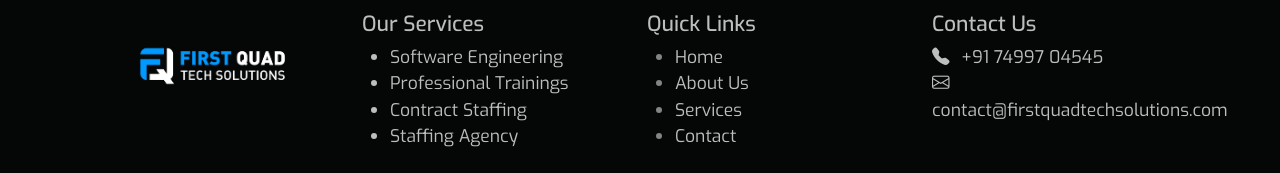
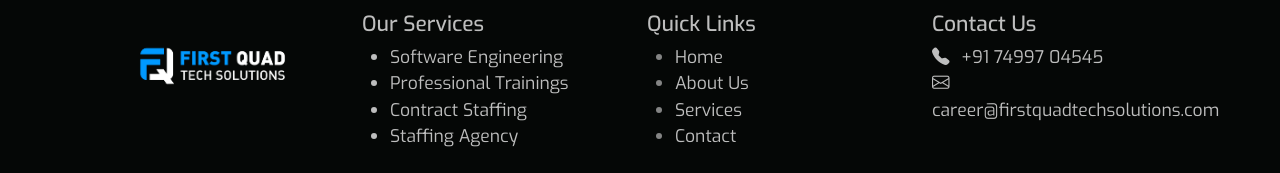
Before and after one commit to sagarkhese1990/FirstQuadTechSolutions, an Angular app: page /#/ in a window 1280 px wide. Shown: the part 2809-2982 px from the top of the page. Built offline with nearby package versions, Linux system fonts and the light colour scheme.

Commit message:
Replaced contact gmail id with FQTS career email id

```diff
--- a/src/app/contact/contact.component.html
+++ b/src/app/contact/contact.component.html
@@ -37,7 +37,7 @@
                     <li>Passionate to work in the IT industry.</li>
                 </ul>
                 <p>Interested candidate can send your resume on <a
-                        href="mailto:firstquadtechsolutions@gmail.com">firstquadtechsolutions@gmail.com
+                        href="mailto:career@firstquadtechsolutions.com">career@firstquadtechsolutions.com
                     </a> or you can directly contact us on <a href="tel:7499704545">+91 74997 04545</a></p>
                 <!-- <div class="row  mb-4">
                     <div class="col-5 col-md-4">
@@ -56,7 +56,7 @@
                         </div>
                     </div>
                     <div class="col-7 col-md-8 text-break"><a
-                            href="mailto:firstquadtechsolutions@gmail.com">firstquadtechsolutions@gmail.com
+                            href="mailto:career@firstquadtechsolutions.com">career@firstquadtechsolutions.com
                         </a></div>
                 </div> -->
             </div>
--- a/src/app/shared/footer/footer.component.html
+++ b/src/app/shared/footer/footer.component.html
@@ -30,7 +30,7 @@
                 <h4 class="text-accent">Contact Us</h4>
                 <div class="contact d-flex flex-column">
                     <a href="tel:7499704545" class="text-decoration-none text-accent"><i class="bi bi-telephone-fill me-2"></i> +91 74997 04545</a>
-                    <a href="mailto:contact@firstquadtechsolutions.com " class="text-decoration-none text-accent"><i class="bi bi-envelope me-2"></i>contact@firstquadtechsolutions.com </a>
+                    <a href="mailto:career@firstquadtechsolutions.com " class="text-decoration-none text-accent"><i class="bi bi-envelope me-2"></i>career@firstquadtechsolutions.com </a>
                 </div>
                 <!-- <div class="social-media mt-3">
                     <a href="#" class="linkden icon fs-4 me-2"><i class="bi bi-linkedin"></i></a>
```
Also changed, not shown: 7 other files (tests, documents, lock files or other folders).
